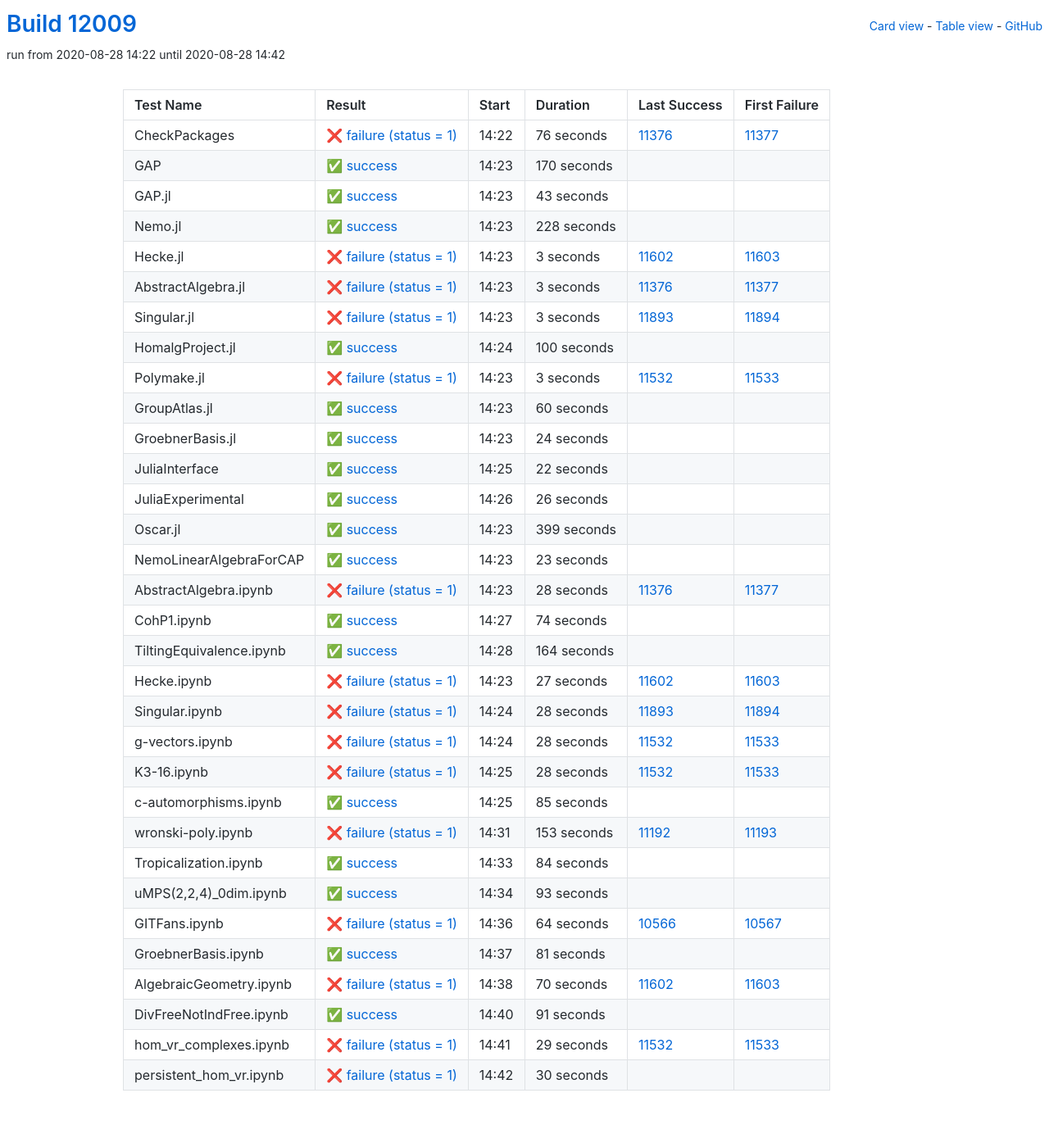
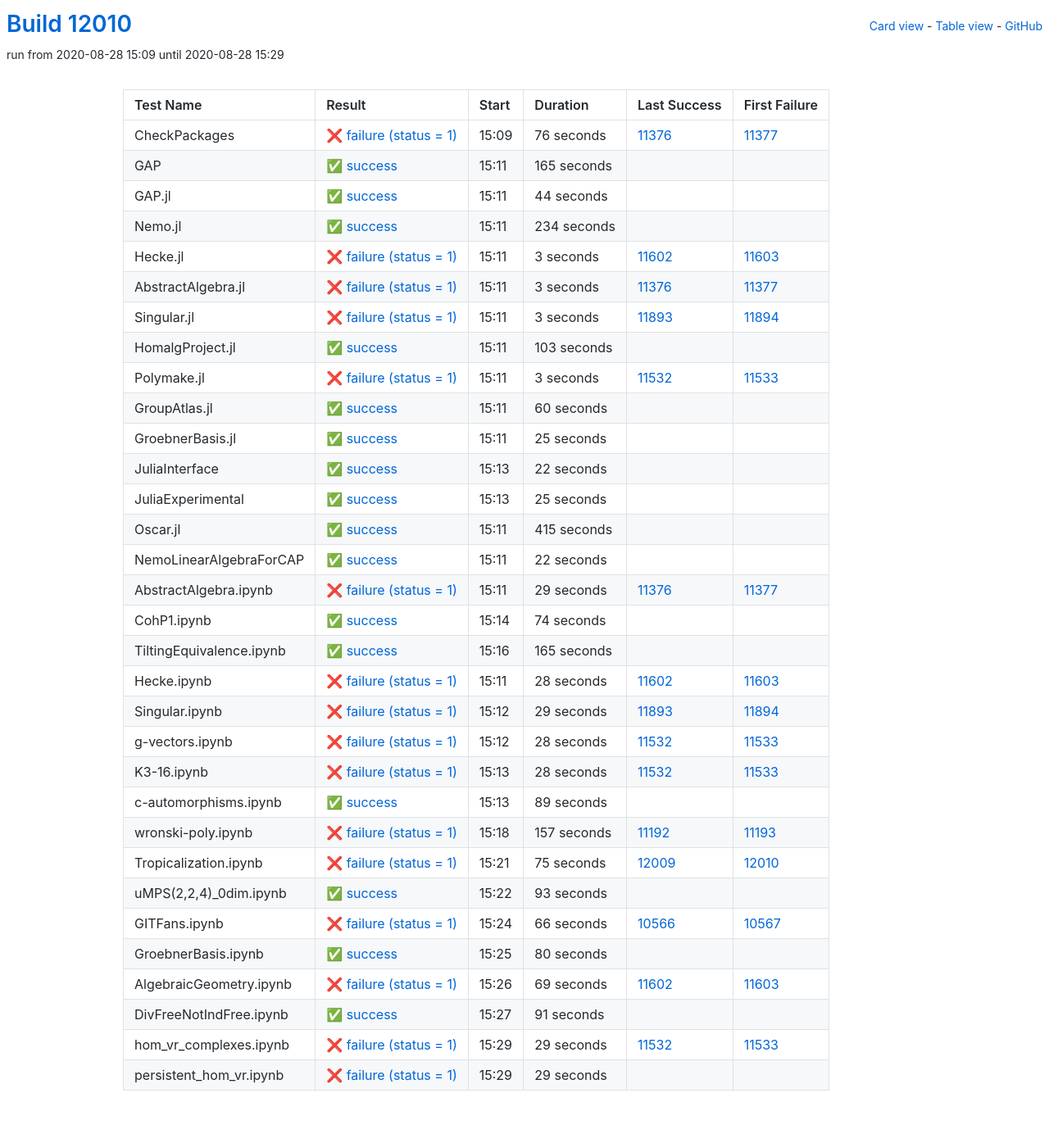
Before and after one commit to oscar-system/oscar-ci-status, a Jekyll site: the page built from table.html, in a window 1280 px wide. Shown: the whole page at 82% size. Built offline with Jekyll 4.4.1, drawn with Linux system fonts in a browser that asks for light colours.

Commit message:
Build #12010

```diff
--- a/_data/ci.yml
+++ b/_data/ci.yml
@@ -1,6 +1,6 @@
 ---
-build: 12009
-build_url: https://oscarci.mathematik.uni-kl.de/job/oscar/12009/
+build: 12010
+build_url: https://oscarci.mathematik.uni-kl.de/job/oscar/12010/
 job: oscar
 organization: oscar-system
 repo: oscar-ci-status
@@ -8,8 +8,8 @@
 tests:
 - name: CheckPackages
   id: checkpackages
-  log: https://oscarci.mathematik.uni-kl.de/job/oscar/12009/artifact/logs/build-12009/CheckPackages.log
-  start: 2020-08-28 14:22
+  log: https://oscarci.mathematik.uni-kl.de/job/oscar/12010/artifact/logs/build-12010/CheckPackages.log
+  start: 2020-08-28 15:09
   success: false
   exitcode: 1
   status: failure
@@ -20,44 +20,44 @@
   first_failure_url: https://oscarci.mathematik.uni-kl.de/job/oscar/11377/
 - name: GAP
   id: gap
-  log: https://oscarci.mathematik.uni-kl.de/job/oscar/12009/artifact/logs/build-12009/GAP.log
-  start: 2020-08-28 14:23
+  log: https://oscarci.mathematik.uni-kl.de/job/oscar/12010/artifact/logs/build-12010/GAP.log
+  start: 2020-08-28 15:11
   success: true
   exitcode: 0
   status: success
-  duration: 170
+  duration: 165
   last_success: false
   last_success_url:
   first_failure: false
   first_failure_url:
 - name: GAP.jl
   id: gap-jl
-  log: https://oscarci.mathematik.uni-kl.de/job/oscar/12009/artifact/logs/build-12009/GAP.jl.log
-  start: 2020-08-28 14:23
+  log: https://oscarci.mathematik.uni-kl.de/job/oscar/12010/artifact/logs/build-12010/GAP.jl.log
+  start: 2020-08-28 15:11
   success: true
   exitcode: 0
   status: success
-  duration: 43
+  duration: 44
   last_success: false
   last_success_url:
   first_failure: false
   first_failure_url:
 - name: Nemo.jl
   id: nemo-jl
-  log: https://oscarci.mathematik.uni-kl.de/job/oscar/12009/artifact/logs/build-12009/Nemo.jl.log
-  start: 2020-08-28 14:23
+  log: https://oscarci.mathematik.uni-kl.de/job/oscar/12010/artifact/logs/build-12010/Nemo.jl.log
+  start: 2020-08-28 15:11
   success: true
   exitcode: 0
   status: success
-  duration: 228
+  duration: 234
   last_success: false
   last_success_url:
   first_failure: false
   first_failure_url:
 - name: Hecke.jl
   id: hecke-jl
-  log: https://oscarci.mathematik.uni-kl.de/job/oscar/12009/artifact/logs/build-12009/Hecke.jl.log
-  start: 2020-08-28 14:23
+  log: https://oscarci.mathematik.uni-kl.de/job/oscar/12010/artifact/logs/build-12010/Hecke.jl.log
+  start: 2020-08-28 15:11
   success: false
   exitcode: 1
   status: failure
@@ -68,8 +68,8 @@
   first_failure_url: https://oscarci.mathematik.uni-kl.de/job/oscar/11603/
 - name: AbstractAlgebra.jl
   id: abstractalgebra-jl
-  log: https://oscarci.mathematik.uni-kl.de/job/oscar/12009/artifact/logs/build-12009/AbstractAlgebra.jl.log
-  start: 2020-08-28 14:23
+  log: https://oscarci.mathematik.uni-kl.de/job/oscar/12010/artifact/logs/build-12010/AbstractAlgebra.jl.log
+  start: 2020-08-28 15:11
   success: false
   exitcode: 1
   status: failure
@@ -80,8 +80,8 @@
   first_failure_url: https://oscarci.mathematik.uni-kl.de/job/oscar/11377/
 - name: Singular.jl
   id: singular-jl
-  log: https://oscarci.mathematik.uni-kl.de/job/oscar/12009/artifact/logs/build-12009/Singular.jl.log
-  start: 2020-08-28 14:23
+  log: https://oscarci.mathematik.uni-kl.de/job/oscar/12010/artifact/logs/build-12010/Singular.jl.log
+  start: 2020-08-28 15:11
   success: false
   exitcode: 1
   status: failure
@@ -92,20 +92,20 @@
   first_failure_url: https://oscarci.mathematik.uni-kl.de/job/oscar/11894/
 - name: HomalgProject.jl
   id: homalgproject-jl
-  log: https://oscarci.mathematik.uni-kl.de/job/oscar/12009/artifact/logs/build-12009/HomalgProject.jl.log
-  start: 2020-08-28 14:24
+  log: https://oscarci.mathematik.uni-kl.de/job/oscar/12010/artifact/logs/build-12010/HomalgProject.jl.log
+  start: 2020-08-28 15:11
   success: true
   exitcode: 0
   status: success
-  duration: 100
+  duration: 103
   last_success: false
   last_success_url:
   first_failure: false
   first_failure_url:
 - name: Polymake.jl
   id: polymake-jl
-  log: https://oscarci.mathematik.uni-kl.de/job/oscar/12009/artifact/logs/build-12009/Polymake.jl.log
-  start: 2020-08-28 14:23
+  log: https://oscarci.mathematik.uni-kl.de/job/oscar/12010/artifact/logs/build-12010/Polymake.jl.log
+  start: 2020-08-28 15:11
   success: false
   exitcode: 1
   status: failure
@@ -116,8 +116,8 @@
   first_failure_url: https://oscarci.mathematik.uni-kl.de/job/oscar/11533/
 - name: GroupAtlas.jl
   id: groupatlas-jl
-  log: https://oscarci.mathematik.uni-kl.de/job/oscar/12009/artifact/logs/build-12009/GroupAtlas.jl.log
-  start: 2020-08-28 14:23
+  log: https://oscarci.mathematik.uni-kl.de/job/oscar/12010/artifact/logs/build-12010/GroupAtlas.jl.log
+  start: 2020-08-28 15:11
   success: true
   exitcode: 0
   status: success
@@ -128,20 +128,20 @@
   first_failure_url:
 - name: GroebnerBasis.jl
   id: groebnerbasis-jl
-  log: https://oscarci.mathematik.uni-kl.de/job/oscar/12009/artifact/logs/build-12009/GroebnerBasis.jl.log
-  start: 2020-08-28 14:23
+  log: https://oscarci.mathematik.uni-kl.de/job/oscar/12010/artifact/logs/build-12010/GroebnerBasis.jl.log
+  start: 2020-08-28 15:11
   success: true
   exitcode: 0
   status: success
-  duration: 24
+  duration: 25
   last_success: false
   last_success_url:
   first_failure: false
   first_failure_url:
 - name: JuliaInterface
   id: juliainterface
-  log: https://oscarci.mathematik.uni-kl.de/job/oscar/12009/artifact/logs/build-12009/JuliaInterface.log
-  start: 2020-08-28 14:25
+  log: https://oscarci.mathematik.uni-kl.de/job/oscar/12010/artifact/logs/build-12010/JuliaInterface.log
+  start: 2020-08-28 15:13
   success: true
   exitcode: 0
   status: success
@@ -152,56 +152,56 @@
   first_failure_url:
 - name: JuliaExperimental
   id: juliaexperimental
-  log: https://oscarci.mathematik.uni-kl.de/job/oscar/12009/artifact/logs/build-12009/JuliaExperimental.log
-  start: 2020-08-28 14:26
+  log: https://oscarci.mathematik.uni-kl.de/job/oscar/12010/artifact/logs/build-12010/JuliaExperimental.log
+  start: 2020-08-28 15:13
   success: true
   exitcode: 0
   status: success
-  duration: 26
+  duration: 25
   last_success: false
   last_success_url:
   first_failure: false
   first_failure_url:
 - name: Oscar.jl
   id: oscar-jl
-  log: https://oscarci.mathematik.uni-kl.de/job/oscar/12009/artifact/logs/build-12009/Oscar.jl.log
-  start: 2020-08-28 14:23
+  log: https://oscarci.mathematik.uni-kl.de/job/oscar/12010/artifact/logs/build-12010/Oscar.jl.log
+  start: 2020-08-28 15:11
   success: true
   exitcode: 0
   status: success
-  duration: 399
+  duration: 415
   last_success: false
   last_success_url:
   first_failure: false
   first_failure_url:
 - name: NemoLinearAlgebraForCAP
   id: nemolinearalgebraforcap
-  log: https://oscarci.mathematik.uni-kl.de/job/oscar/12009/artifact/logs/build-12009/NemoLinearAlgebraForCAP.log
-  start: 2020-08-28 14:23
+  log: https://oscarci.mathematik.uni-kl.de/job/oscar/12010/artifact/logs/build-12010/NemoLinearAlgebraForCAP.log
+  start: 2020-08-28 15:11
   success: true
   exitcode: 0
   status: success
-  duration: 23
+  duration: 22
   last_success: false
   last_success_url:
   first_failure: false
   first_failure_url:
 - name: AbstractAlgebra.ipynb
   id: abstractalgebra-ipynb
-  log: https://oscarci.mathematik.uni-kl.de/job/oscar/12009/artifact/logs/build-12009/AbstractAlgebra.ipynb.log
-  start: 2020-08-28 14:23
+  log: https://oscarci.mathematik.uni-kl.de/job/oscar/12010/artifact/logs/build-12010/AbstractAlgebra.ipynb.log
+  start: 2020-08-28 15:11
   success: false
   exitcode: 1
   status: failure
-  duration: 28
+  duration: 29
   last_success: 11376
   last_success_url: https://oscarci.mathematik.uni-kl.de/job/oscar/11376/
   first_failure: 11377
   first_failure_url: https://oscarci.mathematik.uni-kl.de/job/oscar/11377/
 - name: CohP1.ipynb
   id: cohp1-ipynb
-  log: https://oscarci.mathematik.uni-kl.de/job/oscar/12009/artifact/logs/build-12009/CohP1.ipynb.log
-  start: 2020-08-28 14:27
+  log: https://oscarci.mathematik.uni-kl.de/job/oscar/12010/artifact/logs/build-12010/CohP1.ipynb.log
+  start: 2020-08-28 15:14
   success: true
   exitcode: 0
   status: success
@@ -212,44 +212,44 @@
   first_failure_url:
 - name: TiltingEquivalence.ipynb
   id: tiltingequivalence-ipynb
-  log: https://oscarci.mathematik.uni-kl.de/job/oscar/12009/artifact/logs/build-12009/TiltingEquivalence.ipynb.log
-  start: 2020-08-28 14:28
+  log: https://oscarci.mathematik.uni-kl.de/job/oscar/12010/artifact/logs/build-12010/TiltingEquivalence.ipynb.log
+  start: 2020-08-28 15:16
   success: true
   exitcode: 0
   status: success
-  duration: 164
+  duration: 165
   last_success: false
   last_success_url:
   first_failure: false
   first_failure_url:
 - name: Hecke.ipynb
   id: hecke-ipynb
-  log: https://oscarci.mathematik.uni-kl.de/job/oscar/12009/artifact/logs/build-12009/Hecke.ipynb.log
-  start: 2020-08-28 14:23
+  log: https://oscarci.mathematik.uni-kl.de/job/oscar/12010/artifact/logs/build-12010/Hecke.ipynb.log
+  start: 2020-08-28 15:11
   success: false
   exitcode: 1
   status: failure
-  duration: 27
+  duration: 28
   last_success: 11602
   last_success_url: https://oscarci.mathematik.uni-kl.de/job/oscar/11602/
   first_failure: 11603
   first_failure_url: https://oscarci.mathematik.uni-kl.de/job/oscar/11603/
 - name: Singular.ipynb
   id: singular-ipynb
-  log: https://oscarci.mathematik.uni-kl.de/job/oscar/12009/artifact/logs/build-12009/Singular.ipynb.log
-  start: 2020-08-28 14:24
+  log: https://oscarci.mathematik.uni-kl.de/job/oscar/12010/artifact/logs/build-12010/Singular.ipynb.log
+  start: 2020-08-28 15:12
   success: false
   exitcode: 1
   status: failure
-  duration: 28
+  duration: 29
   last_success: 11893
   last_success_url: https://oscarci.mathematik.uni-kl.de/job/oscar/11893/
   first_failure: 11894
   first_failure_url: https://oscarci.mathematik.uni-kl.de/job/oscar/11894/
 - name: g-vectors.ipynb
   id: g-vectors-ipynb
-  log: https://oscarci.mathematik.uni-kl.de/job/oscar/12009/artifact/logs/build-12009/g-vectors.ipynb.log
-  start: 2020-08-28 14:24
+  log: https://oscarci.mathematik.uni-kl.de/job/oscar/12010/artifact/logs/build-12010/g-vectors.ipynb.log
+  start: 2020-08-28 15:12
   success: false
   exitcode: 1
   status: failure
@@ -260,8 +260,8 @@
   first_failure_url: https://oscarci.mathematik.uni-kl.de/job/oscar/11533/
 - name: K3-16.ipynb
   id: k3-16-ipynb
-  log: https://oscarci.mathematik.uni-kl.de/job/oscar/12009/artifact/logs/build-12009/K3-16.ipynb.log
-  start: 2020-08-28 14:25
+  log: https://oscarci.mathematik.uni-kl.de/job/oscar/12010/artifact/logs/build-12010/K3-16.ipynb.log
+  start: 2020-08-28 15:13
   success: false
   exitcode: 1
   status: failure
@@ -272,44 +272,44 @@
   first_failure_url: https://oscarci.mathematik.uni-kl.de/job/oscar/11533/
 - name: c-automorphisms.ipynb
   id: c-automorphisms-ipynb
-  log: https://oscarci.mathematik.uni-kl.de/job/oscar/12009/artifact/logs/build-12009/c-automorphisms.ipynb.log
-  start: 2020-08-28 14:25
+  log: https://oscarci.mathematik.uni-kl.de/job/oscar/12010/artifact/logs/build-12010/c-automorphisms.ipynb.log
+  start: 2020-08-28 15:13
   success: true
   exitcode: 0
   status: success
-  duration: 85
+  duration: 89
   last_success: false
   last_success_url:
   first_failure: false
   first_failure_url:
 - name: wronski-poly.ipynb
   id: wronski-poly-ipynb
-  log: https://oscarci.mathematik.uni-kl.de/job/oscar/12009/artifact/logs/build-12009/wronski-poly.ipynb.log
-  start: 2020-08-28 14:31
+  log: https://oscarci.mathematik.uni-kl.de/job/oscar/12010/artifact/logs/build-12010/wronski-poly.ipynb.log
+  start: 2020-08-28 15:18
   success: false
   exitcode: 1
   status: failure
-  duration: 153
+  duration: 157
   last_success: 11192
   last_success_url: https://oscarci.mathematik.uni-kl.de/job/oscar/11192/
   first_failure: 11193
   first_failure_url: https://oscarci.mathematik.uni-kl.de/job/oscar/11193/
 - name: Tropicalization.ipynb
   id: tropicalization-ipynb
-  log: https://oscarci.mathematik.uni-kl.de/job/oscar/12009/artifact/logs/build-12009/Tropicalization.ipynb.log
-  start: 2020-08-28 14:33
-  success: true
-  exitcode: 0
-  status: success
-  duration: 84
-  last_success: false
-  last_success_url:
-  first_failure: false
-  first_failure_url:
+  log: https://oscarci.mathematik.uni-kl.de/job/oscar/12010/artifact/logs/build-12010/Tropicalization.ipynb.log
+  start: 2020-08-28 15:21
+  success: false
+  exitcode: 1
+  status: failure
+  duration: 75
+  last_success: 12009
+  last_success_url: https://oscarci.mathematik.uni-kl.de/job/oscar/12009/
+  first_failure: 12010
+  first_failure_url: https://oscarci.mathematik.uni-kl.de/job/oscar/12010/
 - name: uMPS(2,2,4)_0dim.ipynb
   id: umps-2-2-4-0dim-ipynb
-  log: https://oscarci.mathematik.uni-kl.de/job/oscar/12009/artifact/logs/build-12009/uMPS-2-2-4-_0dim.ipynb.log
-  start: 2020-08-28 14:34
+  log: https://oscarci.mathematik.uni-kl.de/job/oscar/12010/artifact/logs/build-12010/uMPS-2-2-4-_0dim.ipynb.log
+  start: 2020-08-28 15:22
   success: true
   exitcode: 0
   status: success
@@ -320,44 +320,44 @@
   first_failure_url:
 - name: GITFans.ipynb
   id: gitfans-ipynb
-  log: https://oscarci.mathematik.uni-kl.de/job/oscar/12009/artifact/logs/build-12009/GITFans.ipynb.log
-  start: 2020-08-28 14:36
+  log: https://oscarci.mathematik.uni-kl.de/job/oscar/12010/artifact/logs/build-12010/GITFans.ipynb.log
+  start: 2020-08-28 15:24
   success: false
   exitcode: 1
   status: failure
-  duration: 64
+  duration: 66
   last_success: 10566
   last_success_url: https://oscarci.mathematik.uni-kl.de/job/oscar/10566/
   first_failure: 10567
   first_failure_url: https://oscarci.mathematik.uni-kl.de/job/oscar/10567/
 - name: GroebnerBasis.ipynb
   id: groebnerbasis-ipynb
-  log: https://oscarci.mathematik.uni-kl.de/job/oscar/12009/artifact/logs/build-12009/GroebnerBasis.ipynb.log
-  start: 2020-08-28 14:37
+  log: https://oscarci.mathematik.uni-kl.de/job/oscar/12010/artifact/logs/build-12010/GroebnerBasis.ipynb.log
+  start: 2020-08-28 15:25
   success: true
   exitcode: 0
   status: success
-  duration: 81
+  duration: 80
   last_success: false
   last_success_url:
   first_failure: false
   first_failure_url:
 - name: AlgebraicGeometry.ipynb
   id: algebraicgeometry-ipynb
-  log: https://oscarci.mathematik.uni-kl.de/job/oscar/12009/artifact/logs/build-12009/AlgebraicGeometry.ipynb.log
-  start: 2020-08-28 14:38
+  log: https://oscarci.mathematik.uni-kl.de/job/oscar/12010/artifact/logs/build-12010/AlgebraicGeometry.ipynb.log
+  start: 2020-08-28 15:26
   success: false
   exitcode: 1
   status: failure
-  duration: 70
+  duration: 69
   last_success: 11602
   last_success_url: https://oscarci.mathematik.uni-kl.de/job/oscar/11602/
   first_failure: 11603
   first_failure_url: https://oscarci.mathematik.uni-kl.de/job/oscar/11603/
 - name: DivFreeNotIndFree.ipynb
   id: divfreenotindfree-ipynb
-  log: https://oscarci.mathematik.uni-kl.de/job/oscar/12009/artifact/logs/build-12009/DivFreeNotIndFree.ipynb.log
-  start: 2020-08-28 14:40
+  log: https://oscarci.mathematik.uni-kl.de/job/oscar/12010/artifact/logs/build-12010/DivFreeNotIndFree.ipynb.log
+  start: 2020-08-28 15:27
   success: true
   exitcode: 0
   status: success
@@ -368,8 +368,8 @@
   first_failure_url:
 - name: hom_vr_complexes.ipynb
   id: hom-vr-complexes-ipynb
-  log: https://oscarci.mathematik.uni-kl.de/job/oscar/12009/artifact/logs/build-12009/hom_vr_complexes.ipynb.log
-  start: 2020-08-28 14:41
+  log: https://oscarci.mathematik.uni-kl.de/job/oscar/12010/artifact/logs/build-12010/hom_vr_complexes.ipynb.log
+  start: 2020-08-28 15:29
   success: false
   exitcode: 1
   status: failure
@@ -380,12 +380,12 @@
   first_failure_url: https://oscarci.mathematik.uni-kl.de/job/oscar/11533/
 - name: persistent_hom_vr.ipynb
   id: persistent-hom-vr-ipynb
-  log: https://oscarci.mathematik.uni-kl.de/job/oscar/12009/artifact/logs/build-12009/persistent_hom_vr.ipynb.log
-  start: 2020-08-28 14:42
+  log: https://oscarci.mathematik.uni-kl.de/job/oscar/12010/artifact/logs/build-12010/persistent_hom_vr.ipynb.log
+  start: 2020-08-28 15:29
   success: false
   exitcode: 1
   status: failure
-  duration: 30
+  duration: 29
   last_success: false
   last_success_url:
   first_failure: false
```
Also changed, not shown: README.md.
